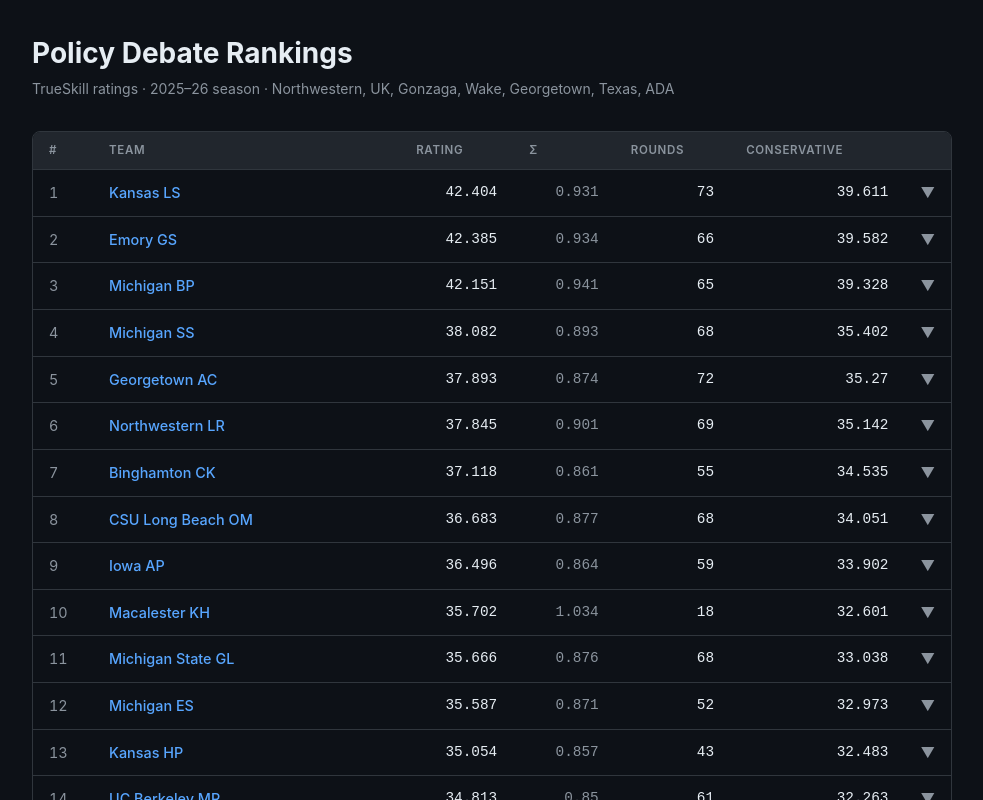
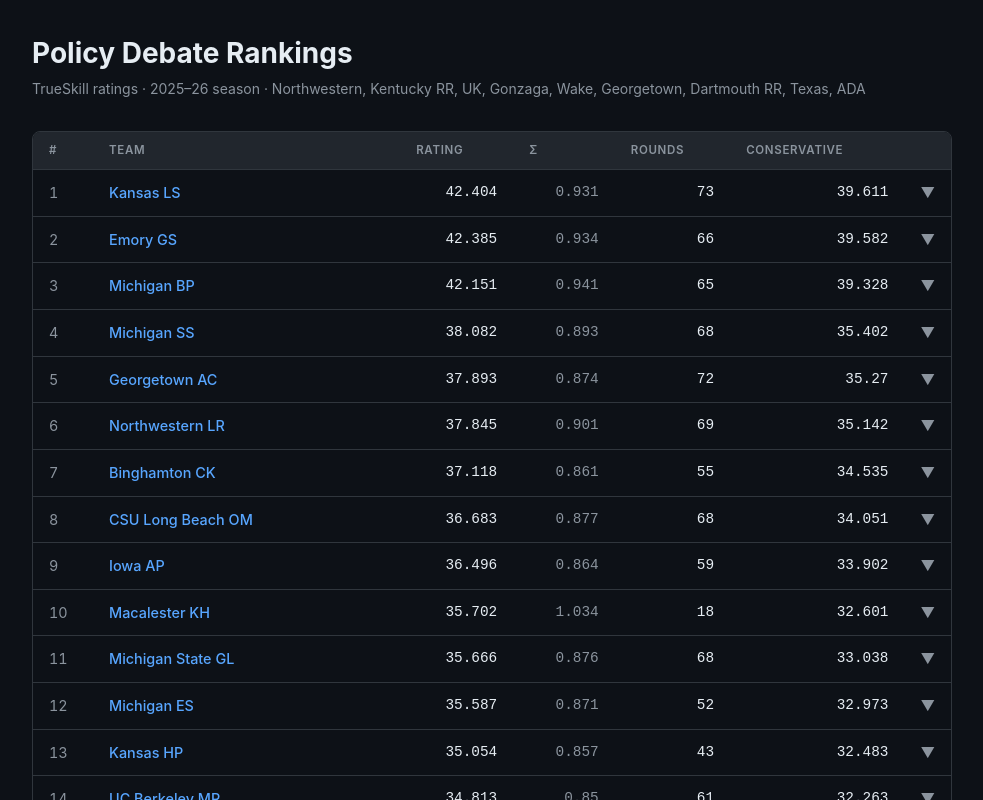
Before and after one commit to coralynnkc/elo-v2, a React (Vite) app in the folder frontend/: page /#/ in a window 1280 px wide. Shown: the top 800 px of the page, without its empty margins (148-1131 px from the left). Built offline with nearby package versions, Linux system fonts and the light colour scheme.

Commit message:
edit caption

```diff
--- a/frontend/src/pages/Leaderboard.jsx
+++ b/frontend/src/pages/Leaderboard.jsx
@@ -27,8 +27,8 @@
       <header className="page-header">
         <h1>Policy Debate Rankings</h1>
         <p className="subtitle">
-          TrueSkill ratings · 2025–26 season · Northwestern, UK, Gonzaga, Wake,
-          Georgetown, Texas, ADA
+          TrueSkill ratings · 2025–26 season · Northwestern, Kentucky RR, UK,
+          Gonzaga, Wake, Georgetown, Dartmouth RR, Texas, ADA
         </p>
       </header>
 
```
